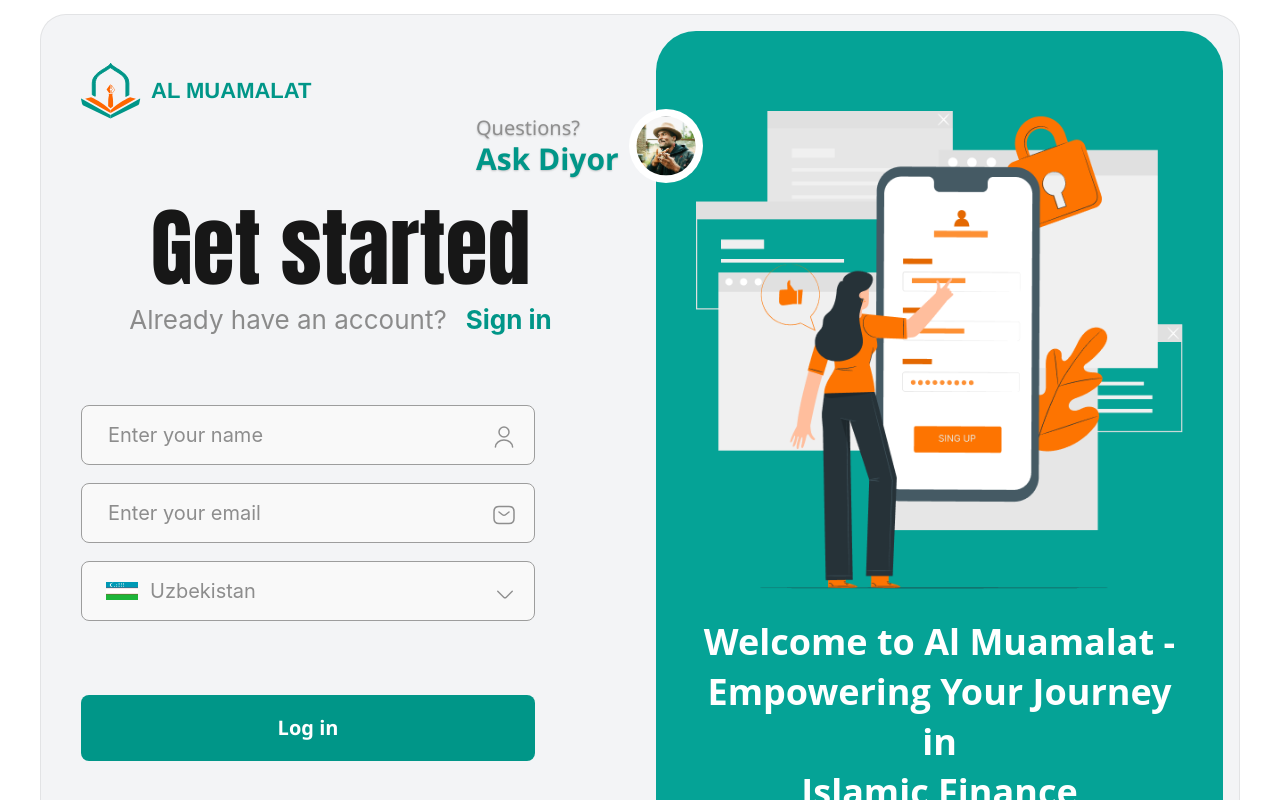
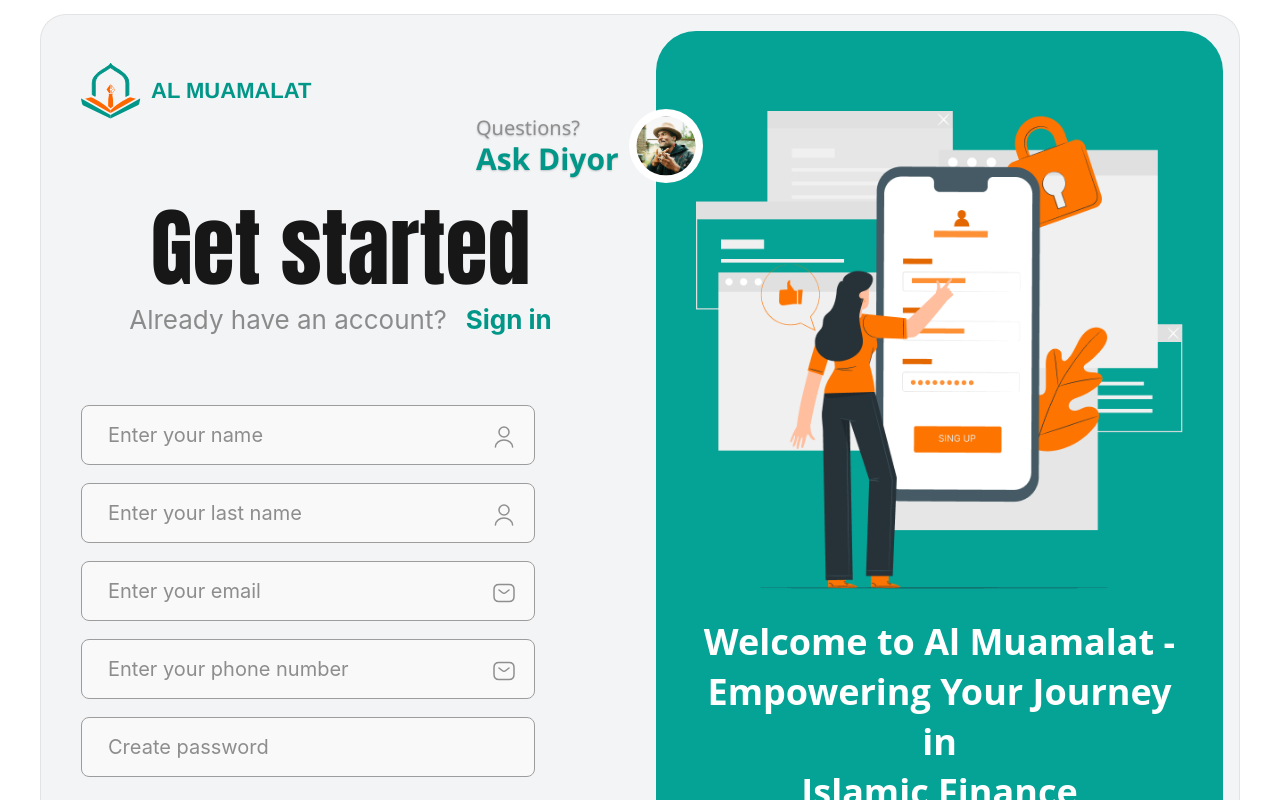
Before and after one commit to Abdurashidov-A/al-muamalat-js, a React (Vite) app: page /register in a window 1280 px wide. Shown: the top 800 px of the page. Built offline with nearby package versions, Linux system fonts and the light colour scheme.

Commit message:
sen request to api when register

```diff
--- a/src/components/Login/Login.jsx
+++ b/src/components/Login/Login.jsx
@@ -41,12 +41,6 @@ const Login = () => {
 
           <div className="register-heading-wrap">
             <h1 className="register-title">Get started</h1>
-            {/* <p className="register-subtitle">
-              Already have an account?
-              <a className="register-signin-link" href="#">
-                Sign in
-              </a>
-            </p> */}
           </div>
 
           <form
--- a/src/components/Register/Register.css
+++ b/src/components/Register/Register.css
@@ -192,7 +192,7 @@
 }
 
 .register-submit {
-  margin-top: 56px;
+  margin-top: 24px;
   width: 100%;
   height: 66px;
   border: 0;
--- a/src/components/Register/Register.jsx
+++ b/src/components/Register/Register.jsx
@@ -1,14 +1,38 @@
 import illustration from "../../assets/illustrationimage.png";
 import logo from "../../assets/logo.svg";
 import avatar from "../../assets/register.svg";
-import uzFlag from "../../assets/uz.svg";
 import userIcon from "../../assets/user.svg";
 import smsIcon from "../../assets/sms.svg";
-import arrowDownIcon from "../../assets/arrow-down.svg";
 import "./Register.css";
 import { Link } from "react-router-dom";
+import { useAuth } from "../../hooks/useAuth";
+import { useForm } from "react-hook-form";
+import { toast } from "react-toastify";
 
 const Register = () => {
+  const auth = useAuth();
+
+  const { handleSubmit, register } = useForm({
+    defaultValues: {
+      first_name: "",
+      last_name: "",
+      email: "",
+      phone_number: "",
+      password: "",
+    },
+  });
+
+  const onSubmit = (data) => {
+    const { first_name, last_name, email, phone_number, password } = data;
+    console.log("data", data);
+
+    auth.register(
+      { first_name, last_name, email, phone_number, password },
+      () => {
+        toast.error("Xatolik yuz berdi!");
+      },
+    );
+  };
   return (
     <div className="register-page">
       <div className="register-card">
@@ -32,11 +56,17 @@ const Register = () => {
             </p>
           </div>
 
-          <form className="register-form" action="#" method="post">
+          <form
+            onSubmit={handleSubmit(onSubmit)}
+            className="register-form"
+            action="#"
+            method="post"
+          >
             <label className="register-field" htmlFor="register-name">
               <input
+                {...register("first_name")}
                 id="register-name"
-                name="name"
+                name="first_name"
                 type="text"
                 placeholder="Enter your name"
               />
@@ -45,8 +75,22 @@ const Register = () => {
               </span>
             </label>
 
+            <label className="register-field" htmlFor="register-last-name">
+              <input
+                {...register("last_name")}
+                id="register-last-name"
+                name="last_name"
+                type="text"
+                placeholder="Enter your last name"
+              />
+              <span className="register-field-icon" aria-hidden>
+                <img src={userIcon} alt="" />
+              </span>
+            </label>
+
             <label className="register-field" htmlFor="register-email">
               <input
+                {...register("email")}
                 id="register-email"
                 name="email"
                 type="email"
@@ -56,28 +100,29 @@ const Register = () => {
                 <img src={smsIcon} alt="" />
               </span>
             </label>
-            <label
-              className="register-field register-field-country"
-              htmlFor="register-country"
-            >
-              <img
-                className="register-field-flag"
-                src={uzFlag}
-                alt=""
-                aria-hidden
+
+            <label className="register-field" htmlFor="register-phone-number">
+              <input
+                {...register("phone_number")}
+                id="register-phone-number"
+                name="phone_number"
+                type="tel"
+                placeholder="Enter your phone number"
               />
+              <span className="register-field-icon" aria-hidden>
+                <img src={smsIcon} alt="" />
+              </span>
+            </label>
+
+            <label className="register-field" htmlFor="register-password">
               <input
-                id="register-country"
-                name="country"
-                type="text"
-                placeholder="Uzbekistan"
+                {...register("password")}
+                id="register-password"
+                name="password"
+                type="password"
+                placeholder="Create password"
               />
-              <span
-                className="register-field-icon register-field-icon-arrow"
-                aria-hidden
-              >
-                <img src={arrowDownIcon} alt="" />
-              </span>
+              <span className="register-field-icon" aria-hidden></span>
             </label>
             <button className="register-submit" type="submit">
               Log in
--- a/src/components/Verify/Verify.jsx
+++ b/src/components/Verify/Verify.jsx
@@ -18,7 +18,6 @@ const Verify = () => {
   } = useForm({ defaultValues: { email: "", otp: "" } });
 
   const [otpCode, setOtpCode] = useState("");
-  const [emailData, setEmailData] = useState("");
 
   const handleOtpChange = (event) => {
     const numbersOnly = event.target.value
@@ -29,11 +28,10 @@ const Verify = () => {
 
   const onSubmit = (data) => {
     const submitData = {
-      email: emailData,
-      ...data,
+      data,
     };
 
-    auth.handleVerify(submitData);
+    auth.verify(submitData);
   };
 
   return (
--- a/src/context/AuthContext.jsx
+++ b/src/context/AuthContext.jsx
@@ -17,6 +17,7 @@ const AuthContext = createContext(defaultProvider);
 const AuthProvider = ({ children }) => {
   const [user, setUser] = useState(defaultProvider.user);
   const [loading, setLoading] = useState(defaultProvider.loading);
+  const [emailData, setEmailData] = useState("");
 
   const handleLogin = (params) => {
     setLoading(true);
@@ -27,6 +28,7 @@ const AuthProvider = ({ children }) => {
         localStorage.setItem("userToken", response.data.accessToken);
         localStorage.setItem("refreshToken", response.data.refreshToken);
         setUser(response.data.user);
+        setEmailData(response.data?.email);
       })
       .catch((error) => {
         console.log(error);
@@ -56,7 +58,7 @@ const AuthProvider = ({ children }) => {
 
   const handleVerify = (params) => {
     request
-      .post("v2/auth/signin/verify", params)
+      .post("/v2/auth/signin/verify", { ...params, emailData })
       .then((response) => {
         console.log(response.data);
       })
```
